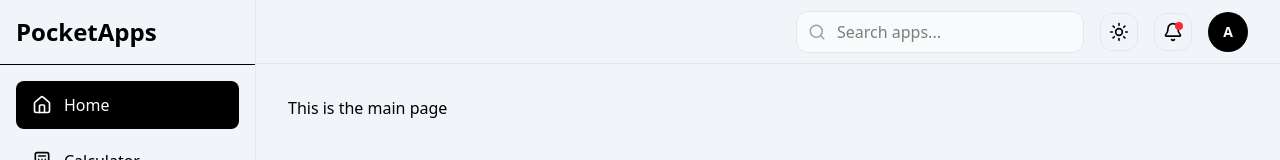
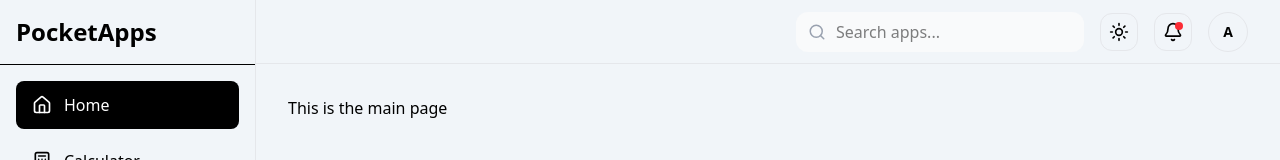
Before and after one commit to afnank16/PocketApps, a React (Vite) app: page / in a window 1280 px wide. Shown: the top 160 px of the page. Built offline with nearby package versions, Linux system fonts and the light colour scheme.

Commit message:
fix: fixed the dark theme switching of search field in the header component

```diff
--- a/src/components/Header.jsx
+++ b/src/components/Header.jsx
@@ -26,7 +26,7 @@ export default function Header(props) {
           <input
             type="text"
             placeholder="Search apps..."
-            className="w-72 rounded-xl border border-gray-200 bg-gray-50 py-2 pl-10 pr-4 outline-none transition focus:border-black focus:bg-white"
+            className={`w-72 rounded-xl  ${props.currentTheme.border} bg-gray-50 py-2 pl-10 pr-4 outline-none transition focus:border-black focus:bg-white`}
           />
         </div>
 
@@ -42,7 +42,7 @@ export default function Header(props) {
         </button>
 
         {/* Avatar */}
-        <button className="flex h-10 w-10 items-center justify-center rounded-full bg-black text-sm font-semibold text-white">
+        <button className={`flex h-10 w-10 items-center justify-center rounded-full ${props.currentTheme.bg} text-sm font-semibold ${props.currentTheme.text} border border-gray-200 hover:bg-gray-100`}>
           A
         </button>
       </div>
```
